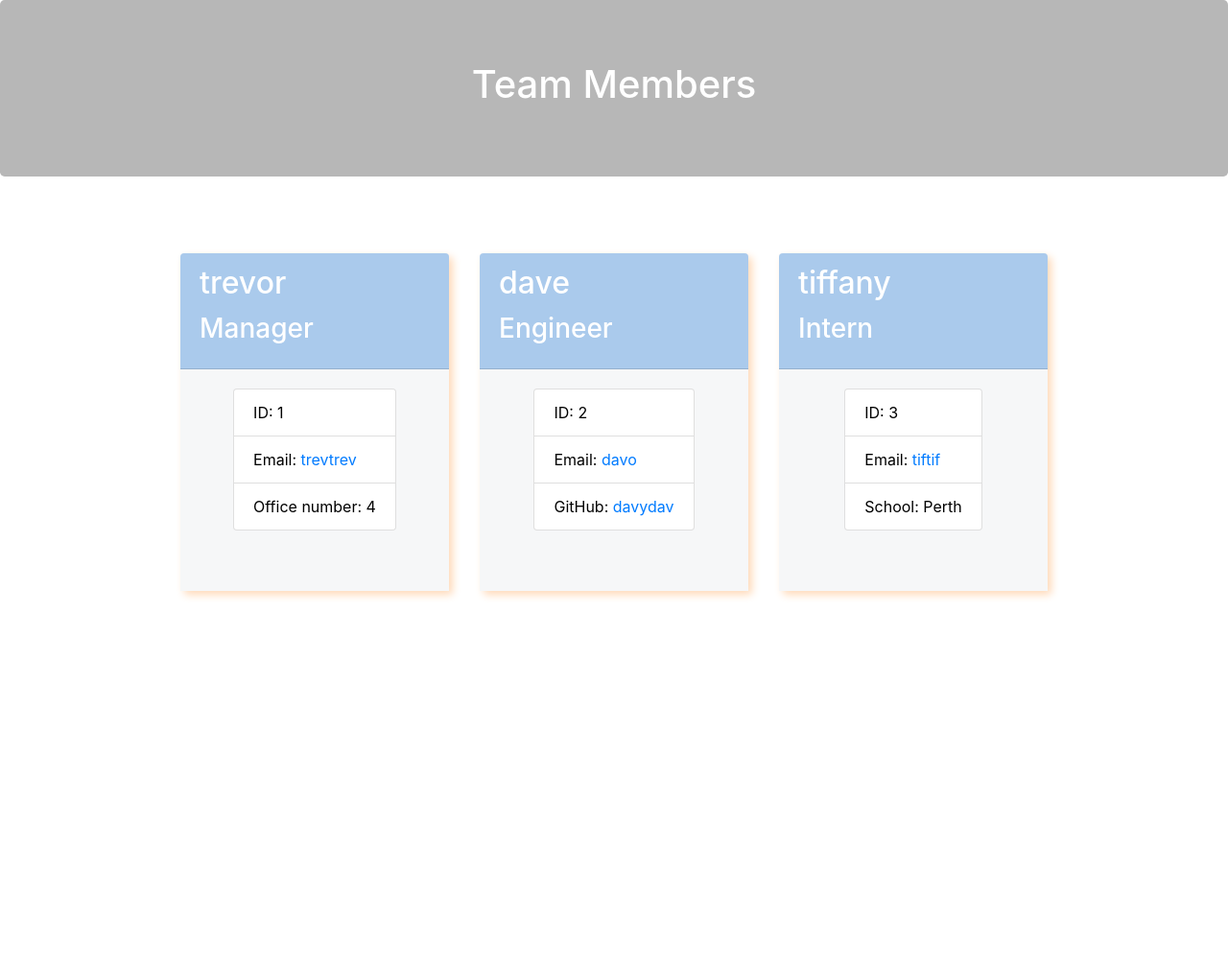
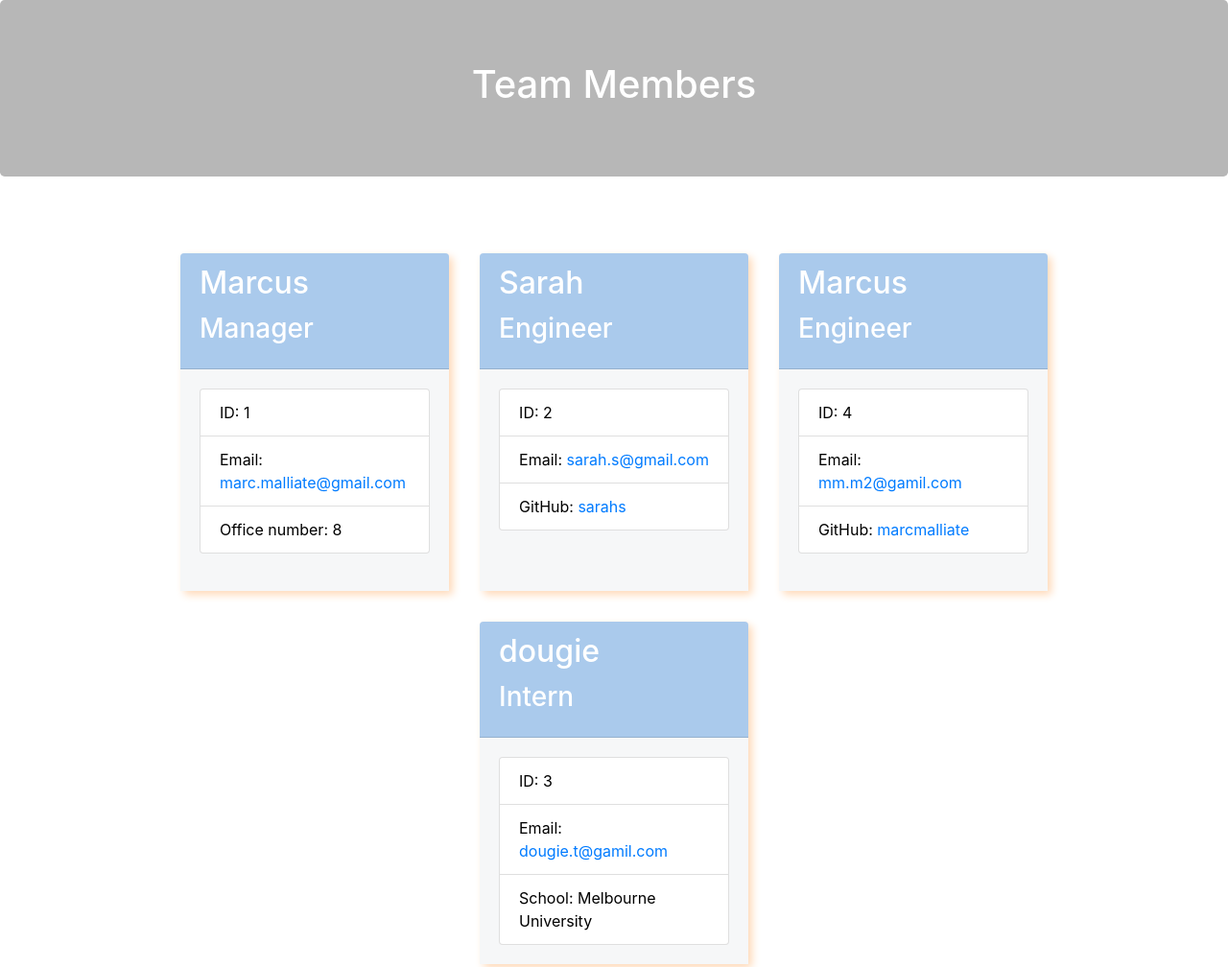
Before and after one commit to marcmalliate/My-Offices-Team-Profile-Generator, a website: page dist/team.html in a window 1280 px wide. Shown: the top 1008 px of the page at 96% size. Before the commit the page ends 800 px from the top, so only its background shows below. Drawn offline with nearby package versions, Linux system fonts and the light colour scheme; a small style sheet from the web is missing.

Commit message:
README.md complete and screen recording and screenshots added.

```diff
--- a/dist/team.html
+++ b/dist/team.html
@@ -26,42 +26,56 @@
 
         <div class="card employee-card">
         <div class="card-header">
-            <h2 class="card-title">trevor</h2>
+            <h2 class="card-title">Marcus</h2>
             <h3 class="card-title">Manager</h3>
         </div>
         <div class="card-body">
             <ul class="list-group">
                 <li class="list-group-item">ID: 1</li>
-                <li class="list-group-item">Email: <a href="mailto:trevtrev">trevtrev</a></li>
-                <li class="list-group-item">Office number: 4</li>
+                <li class="list-group-item">Email: <a href="mailto:marc.malliate@gmail.com">marc.malliate@gmail.com</a></li>
+                <li class="list-group-item">Office number: 8</li>
             </ul>
         </div>
     </div>
 
         <div class="card employee-card">
     <div class="card-header">
-        <h2 class="card-title">dave</h2>
+        <h2 class="card-title">Sarah</h2>
         <h3 class="card-title">Engineer</h3>
     </div>
     <div class="card-body">
         <ul class="list-group">
             <li class="list-group-item">ID: 2</li>
-            <li class="list-group-item">Email: <a href="mailto:davo">davo</a></li>
-            <li class="list-group-item">GitHub: <a href="https://github.com/davydav">davydav</a></li>
+            <li class="list-group-item">Email: <a href="mailto:sarah.s@gmail.com">sarah.s@gmail.com</a></li>
+            <li class="list-group-item">GitHub: <a href="https://github.com/sarahs">sarahs</a></li>
         </ul>
     </div>
 </div>
 
         <div class="card employee-card">
     <div class="card-header">
-        <h2 class="card-title">tiffany</h2>
+        <h2 class="card-title">Marcus</h2>
+        <h3 class="card-title">Engineer</h3>
+    </div>
+    <div class="card-body">
+        <ul class="list-group">
+            <li class="list-group-item">ID: 4</li>
+            <li class="list-group-item">Email: <a href="mailto:mm.m2@gamil.com">mm.m2@gamil.com</a></li>
+            <li class="list-group-item">GitHub: <a href="https://github.com/marcmalliate">marcmalliate</a></li>
+        </ul>
+    </div>
+</div>
+
+        <div class="card employee-card">
+    <div class="card-header">
+        <h2 class="card-title">dougie</h2>
         <h3 class="card-title">Intern</h3>
     </div>
     <div class="card-body">
         <ul class="list-group">
             <li class="list-group-item">ID: 3</li>
-            <li class="list-group-item">Email: <a href="mailto:tiftif">tiftif</a></li>
-            <li class="list-group-item">School: Perth</li>
+            <li class="list-group-item">Email: <a href="mailto:dougie.t@gamil.com">dougie.t@gamil.com</a></li>
+            <li class="list-group-item">School: Melbourne University</li>
         </ul>
     </div>
 </div>
```
Also changed, not shown: README.md, src/images/SS1.png (added), src/images/SS2.png (added), 1 other file.
